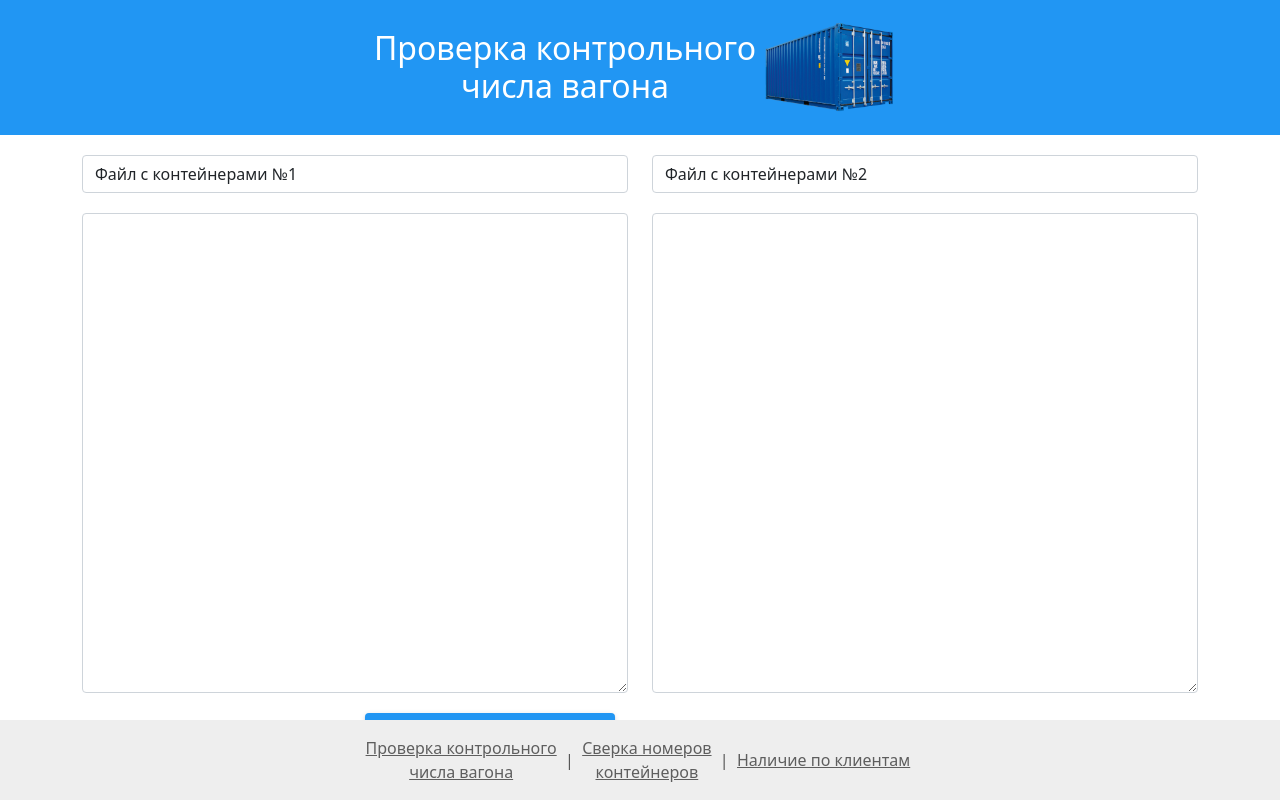
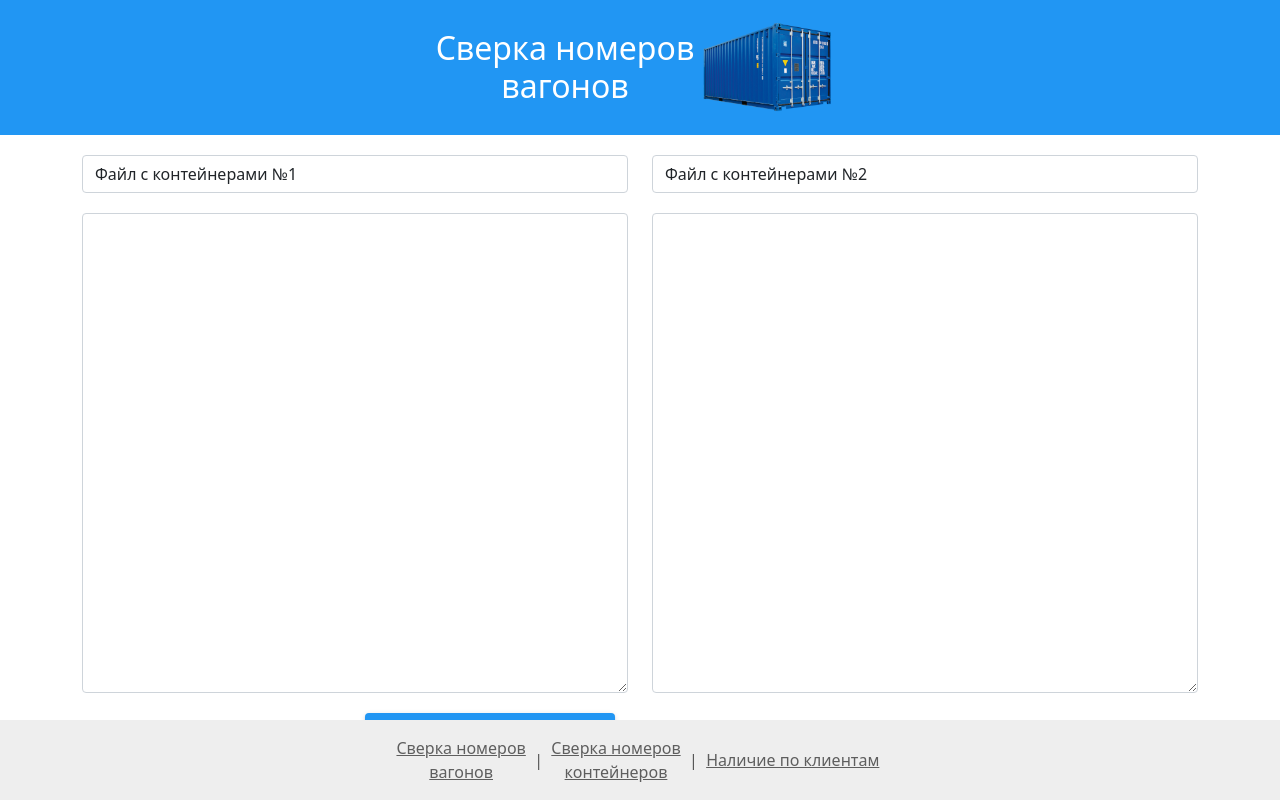
Before and after one commit to Vladiuse/rw, a Django app: template rw/containers/templates/containers/compare_8/new_compare.html in a window 1280 px wide. Run offline with Django 3.2, Linux system fonts and the light colour scheme; the template is opened without the code that fills it, so the values that code supplies are empty; some libraries are stand-ins or nearby versions.

Commit message:
add correct name to compare8

```diff
--- a/rw/containers/templates/containers/base.html
+++ b/rw/containers/templates/containers/base.html
@@ -126,7 +126,7 @@ footer a{
     {%block content%}
     {%endblock%}
     <footer class="position-fixed">
-      <a href="{%url 'containers:compare_8'%}" target="_top">Проверка контрольного<br> числа вагона</a> &nbsp; | &nbsp;
+      <a href="{%url 'containers:compare_8'%}" target="_top">Сверка номеров <br>вагонов</a> &nbsp; | &nbsp;
       <a href="{%url 'containers:index'%}" target="_top">Сверка номеров <br>контейнеров</a> &nbsp; | &nbsp;
         <a href="{%url 'containers:clients'%}" target="_top">Наличие по клиeнтaм</a> &nbsp;
                     <!-- КОМУ доступен -->
--- a/rw/containers/templates/containers/compare_8/compare_result.html
+++ b/rw/containers/templates/containers/compare_8/compare_result.html
@@ -1,8 +1,7 @@
 {% extends 'containers/base.html' %}
 {%load static%}
 {%block page-name%}
-<h1>Проверка контрольного<br>
-    числа вагона</h1>
+<h1>Сверка номеров <br>вагонов</h1>
 <img src="{%static 'containers/images/container.png'%}">
 {%endblock%}
 {%block content%}
--- a/rw/containers/templates/containers/compare_8/new_compare.html
+++ b/rw/containers/templates/containers/compare_8/new_compare.html
@@ -1,8 +1,7 @@
 {% extends 'containers/base.html' %}
 {%load static%}
 {%block page-name%}
-<h1>Проверка контрольного<br>
-    числа вагона</h1>
+<h1>Сверка номеров <br>вагонов</h1>
 <img src="{%static 'containers/images/container.png'%}">
 {%endblock%}
 
```
